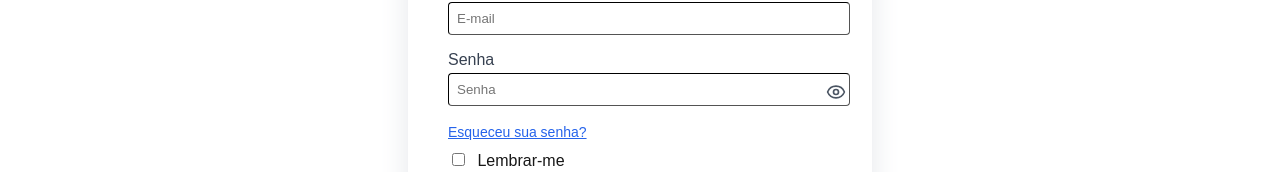
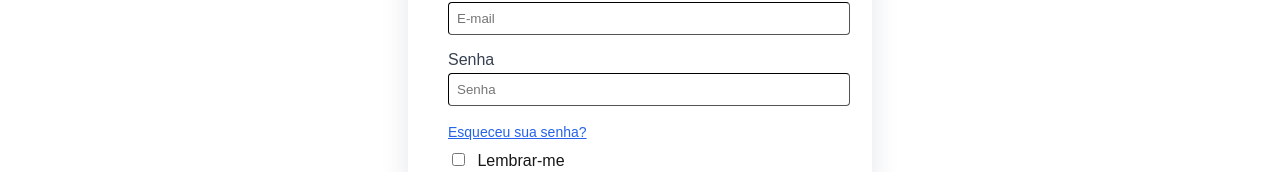
Before and after one commit to LuizFernandoFormenton/projeto_integrador, a Next.js app: page /login in a window 1280 px wide. Shown: the part 286-458 px from the top of the page. Built offline with nearby package versions, Linux system fonts and the light colour scheme; no server answers.

Commit message:
erro no llogin

```diff
--- a/app/carrinho/components/Produto.js
+++ b/app/carrinho/components/Produto.js
@@ -1,5 +1,4 @@
 'use client'
-import { useState } from "react";
 
 function Produto(attr) {
 
--- a/app/carrinho/page.js
+++ b/app/carrinho/page.js
@@ -7,8 +7,6 @@ import { useEffect, useState } from "react";
 import { unstable_rethrow } from "next/navigation";
 import axios from "axios";
 import host from "../lib/host";
-
-
 
 
 function carrinho(){
--- a/app/login/page.js
+++ b/app/login/page.js
@@ -3,7 +3,6 @@ import { useState, useEffect } from "react";
 import axios from 'axios';
 import Botoes from "./components/Botoes";
 import InputPersonalizado from "./components/InputPersonalizado";
-import { Eye, EyeOff } from 'lucide-react'; // Ícones
 import host from "../lib/host";
 
 function Login () {
@@ -90,7 +89,7 @@ function Login () {
                         className="absolute right-[-14px] top-1/4 -translate-y-1/2 text-gray-600 bg-transparent border-none p-0 m-0 cursor-pointer"
                         style={{ outline: "none", boxShadow: "none" }}
                     >
-                        {mostrarSenha ? <EyeOff size={20} /> : <Eye size={20} />}
+
                     </button>
                     </div>
                     </div>
```
